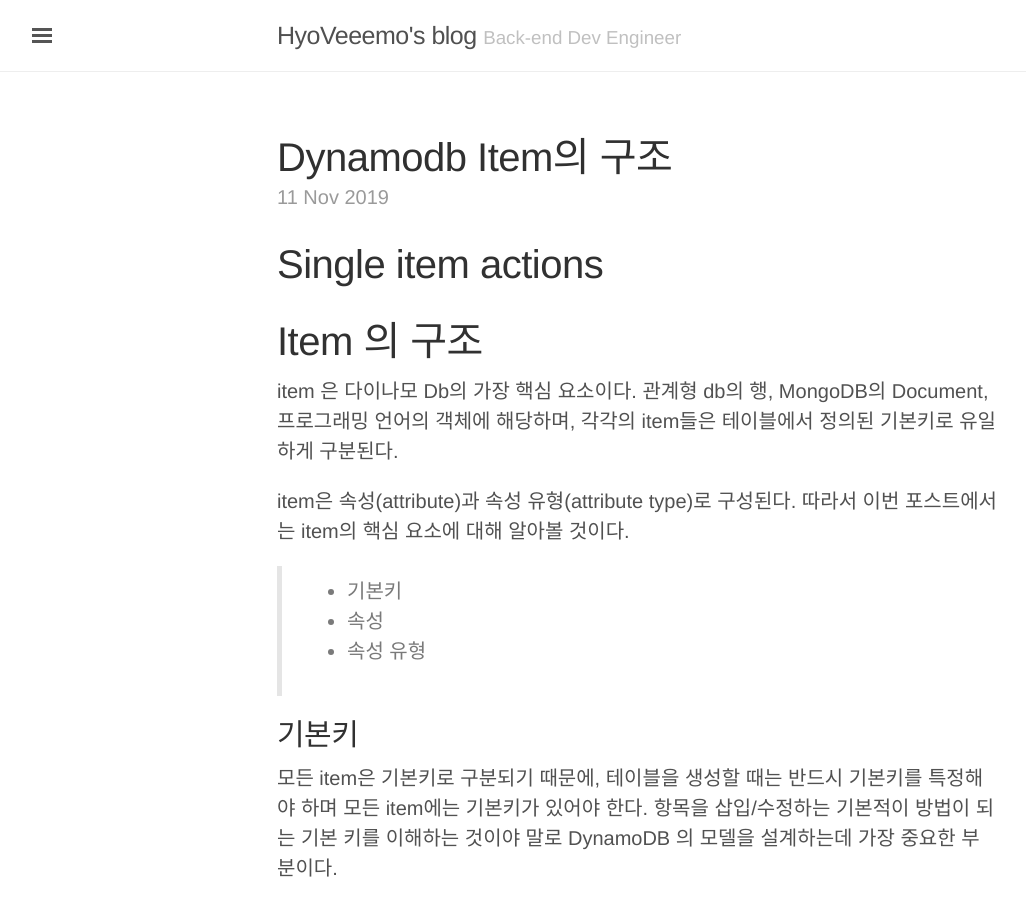
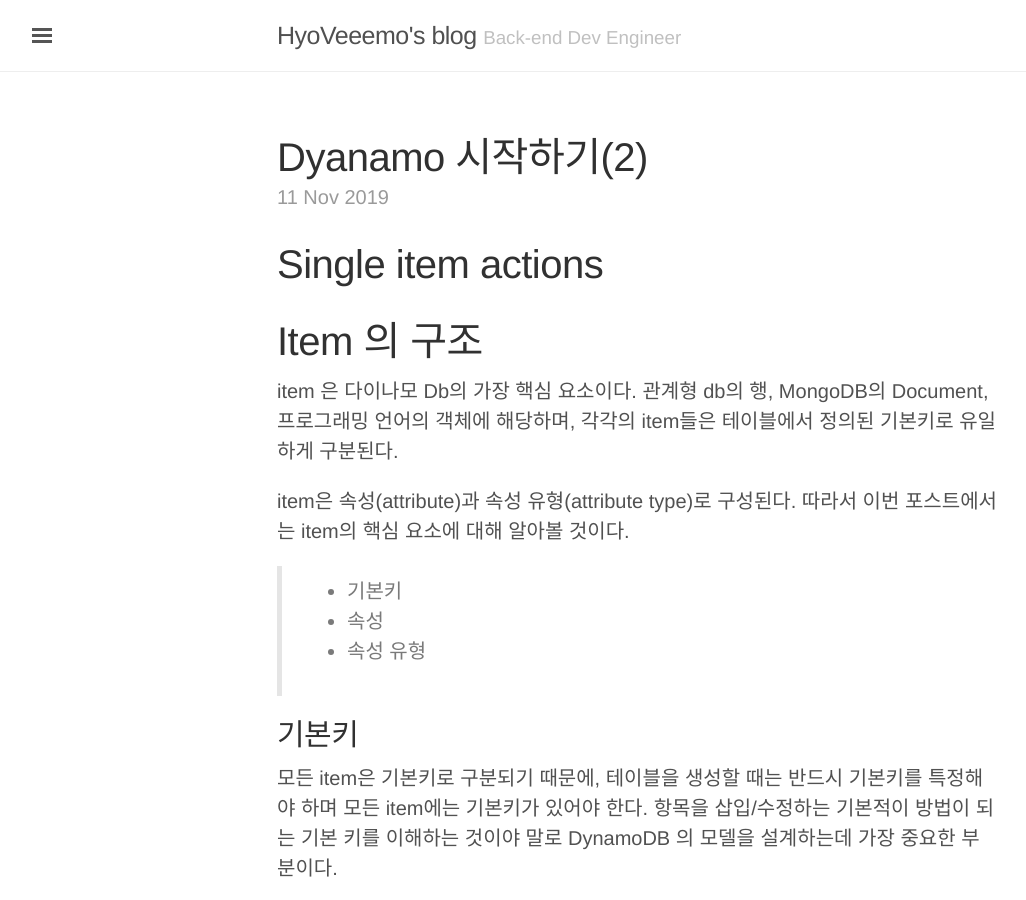
Before and after one commit to HyoVeemo/HyoVeemo.github.io, a Jekyll site: the page built from _posts/2019-11-11-DynamoDB-Item의-구조.md, in a window 1280 px wide and 900 px high. Shown: the whole window, without its empty margins (3-1029 px from the left). Built offline with Jekyll 4.4.1, drawn with Linux system fonts in a browser that asks for light colours; some web fonts are replaced; our own code applies the rules of GitHub Pages for plain Markdown files.

Commit message:
Update 2019-11-11-DynamoDB-Item의-구조.md

```diff
--- a/_posts/2019-11-11-DynamoDB-Item의-구조.md
+++ b/_posts/2019-11-11-DynamoDB-Item의-구조.md
@@ -1,3 +1,10 @@
+---
+layout: post
+title: Dyanamo 시작하기(2)
+categories: DynamoDB
+tags: [DynamoDB, NoSQL]
+---
+
 # Single item actions
 
 
```
